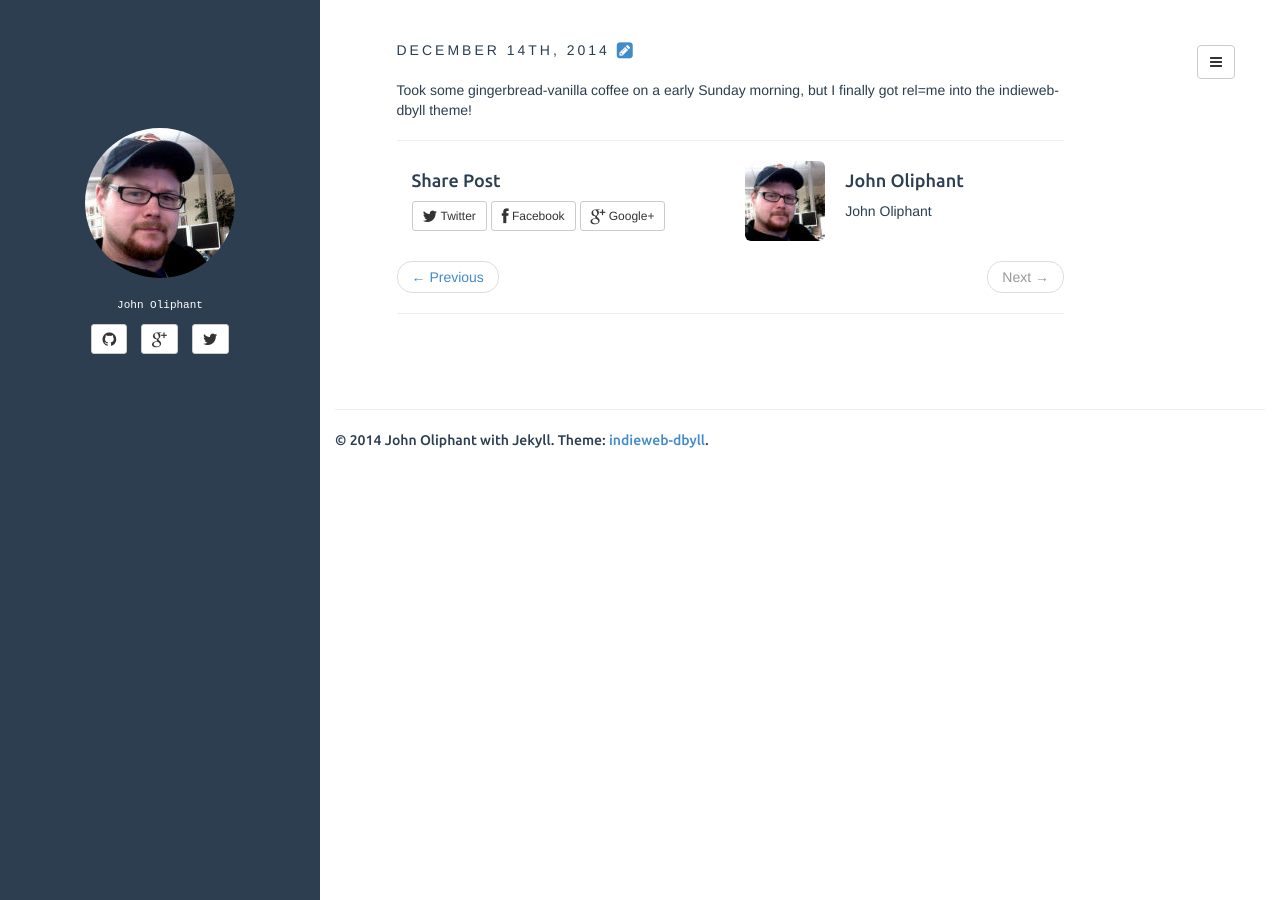
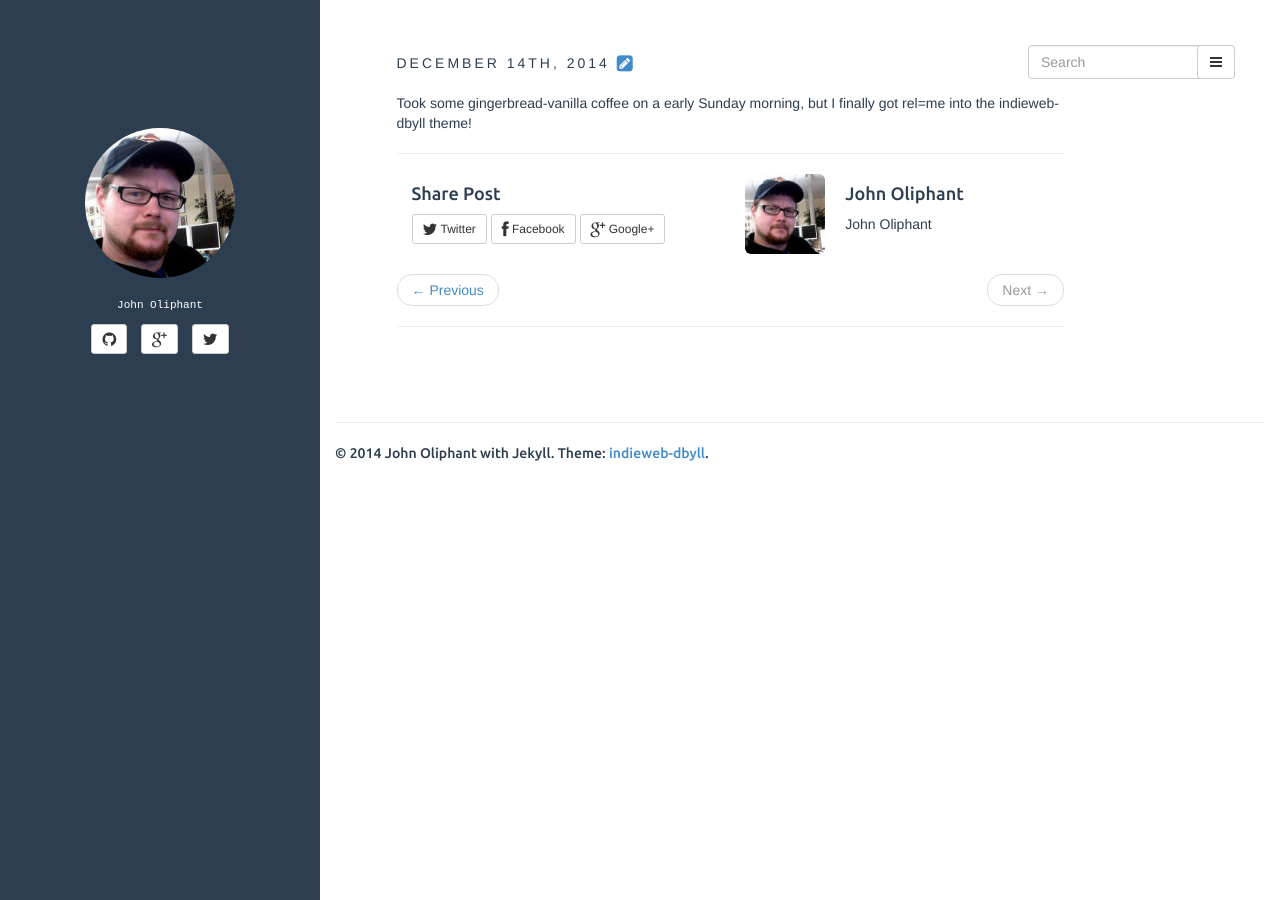
Before and after one commit to tnotm/tnotm.github.io, a Jekyll site: the page built from _posts/2014-12-14-note-07-53-16.md, in a window 1280 px wide. Built offline with Jekyll 4.4.1, drawn with Linux system fonts in a browser that asks for light colours; comment, search, counter and statistics services are not loaded.

Commit message:
added search box, non-functional

```diff
--- a/_includes/default.html
+++ b/_includes/default.html
@@ -74,6 +74,12 @@
 		</div><!-- /.navbar-collapse -->
 	</nav>
 
+	<div class="hidden-xs" id="search_bar">
+		<form id="nav-search" method="GET" action="/search.html">
+			<input name="query" class="form-control" type="text" placeholder="Search">
+		</form>
+	</div>
+
 	<!-- nav-menu-dropdown -->
 	<div class="btn-group hidden-xs" id="nav-menu">
 		<button type="button" class="btn btn-default dropdown-toggle" data-toggle="dropdown">
--- a/assets/css/style.css
+++ b/assets/css/style.css
@@ -87,7 +87,7 @@ article .share .gplus:hover {
 }
 
 .note-header{
-	margin-top: 40px;
+	margin-top: 53px;
 	padding: 0 5% 0;
 	color: #e74c3c;
 	text-shadow: 1px 1px 1px rgba(150, 150, 150, 1);
@@ -189,3 +189,10 @@ footer {
 ul.dropdown-menu>li>a>i.fa {
     width: 1.3em;
 }
+
+#search_bar{
+    position: fixed;
+    top: 45px;
+    right: 45px;
+    z-index: 2000;
+}
```
